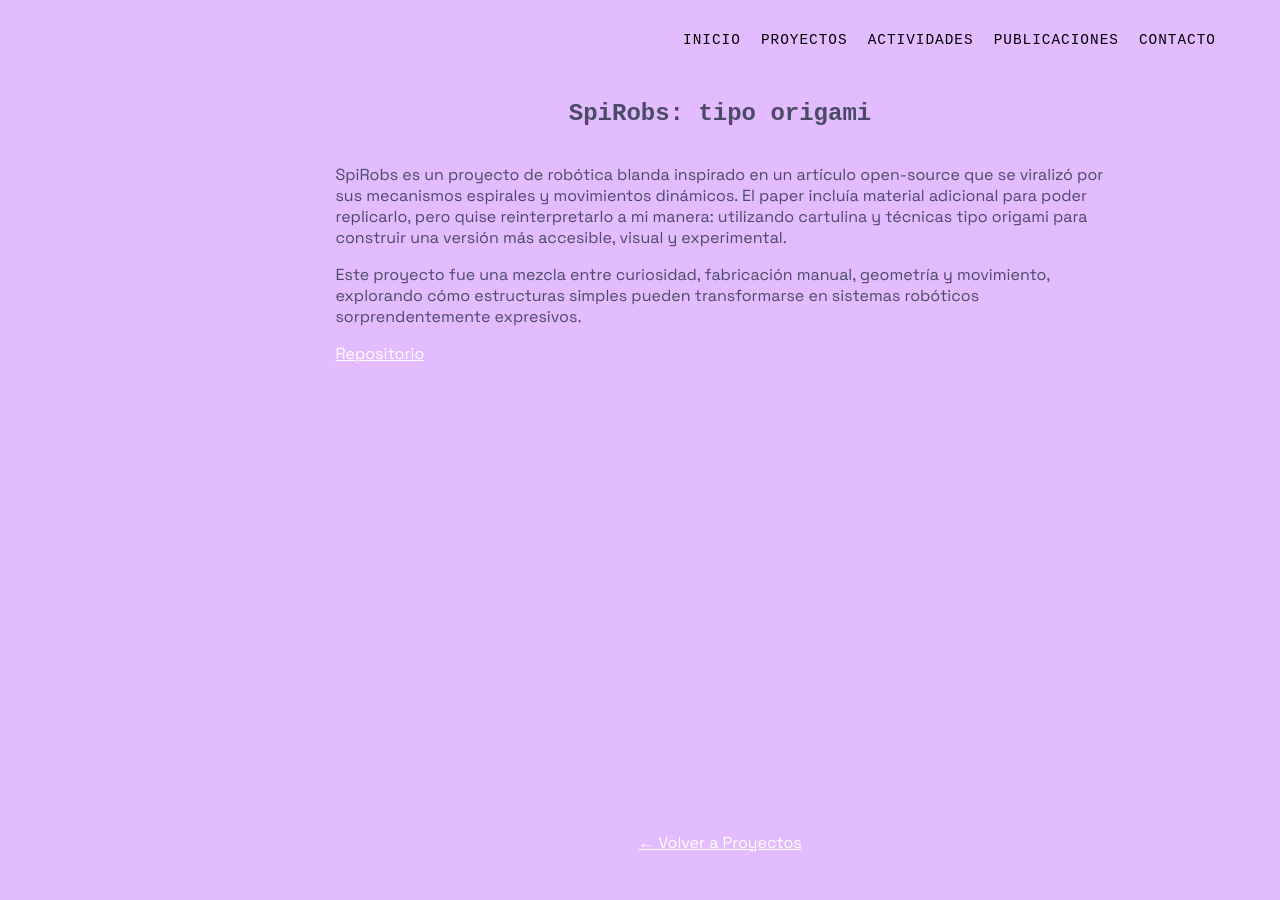
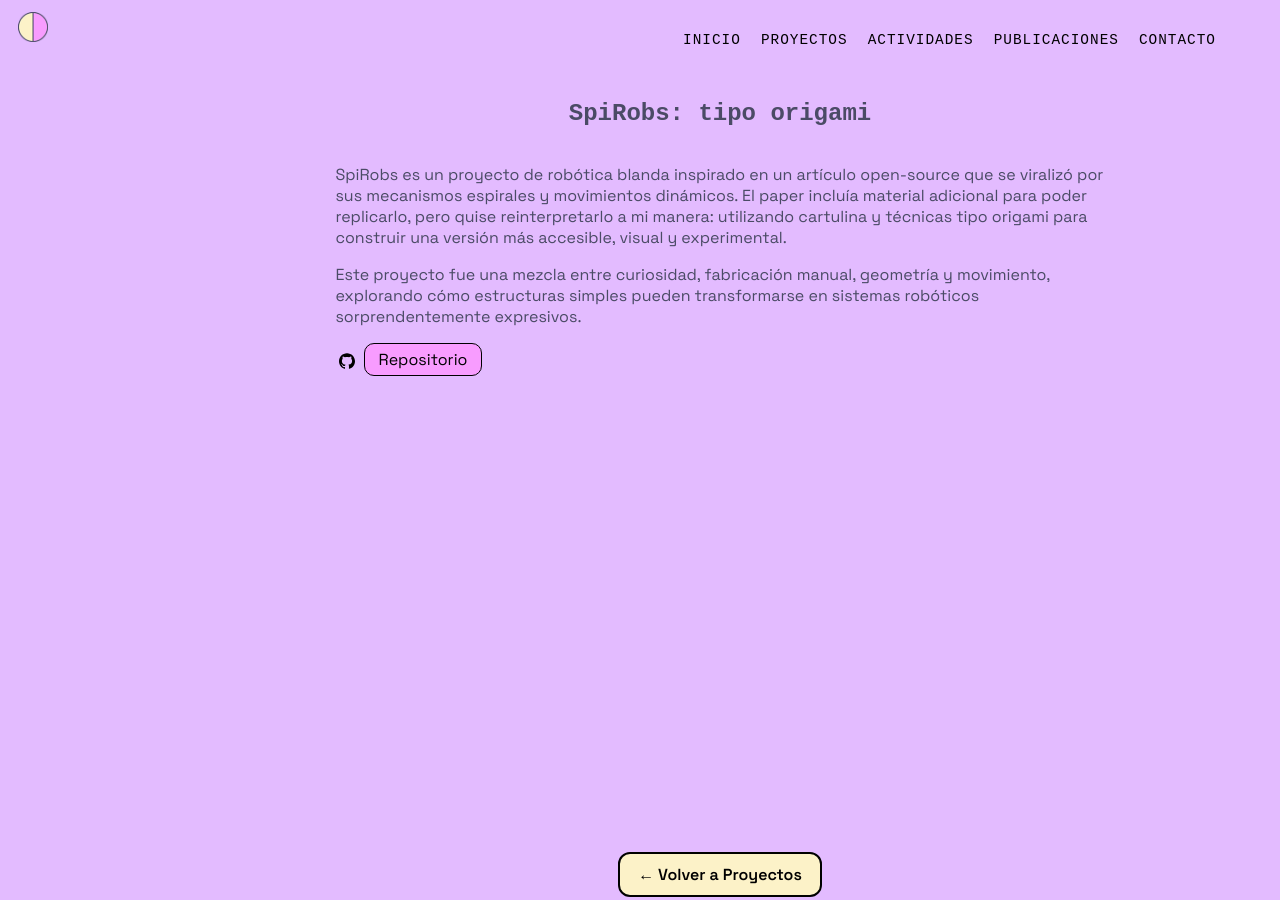
Before and after one commit to abrahamvc/bluecarolinnewp, a Jekyll site: the page built from _proyectos/spirobs.md, in a window 1280 px wide. Built offline with Jekyll 4.4.1, drawn with Linux system fonts in a browser that asks for light colours; some web fonts are replaced.

Commit message:
botone, bordeado, logo menu

```diff
--- a/_includes/menu.html
+++ b/_includes/menu.html
@@ -1,4 +1,4 @@
-<nav id="main_menu" class="navbar">
+<nav class="navbar">
   {% for link in site.navigation %}
     <a href="{{ link.url | relative_url }}"
        class="nav-link {% if page.url == link.url %}active{% endif %}">
--- a/_layouts/default.html
+++ b/_layouts/default.html
@@ -12,7 +12,15 @@
 </head>
 <body>
     <div id="main_container">
-        <div class="navbar">{% include menu.html %}</div>
+        <div class="navbar">
+            <a href="{{ '/' | relative_url }}" class="logo-link">
+                <img src="{{ '/assets/images/favicon.ico' | relative_url }}" alt="Logo">
+            </a>
+
+            <div class="menu-container">
+                {% include menu.html %}
+            </div>
+        </div>
         <div class="content">{{ content }}</div>
     </div>
 </body>
--- a/_proyectos/spirobs.md
+++ b/_proyectos/spirobs.md
@@ -8,4 +8,4 @@ SpiRobs es un proyecto de robótica blanda inspirado en un artículo open-source
 
 Este proyecto fue una mezcla entre curiosidad, fabricación manual, geometría y movimiento, explorando cómo estructuras simples pueden transformarse en sistemas robóticos sorprendentemente expresivos.
 
-[Repositorio](https://github.com/blueCarolinne/spirobsOrigamiVersion)
+- <img class="md-icon" src="{{ '/assets/icons/github.svg' | relative_url }}" alt="GitHub Icon"> [Repositorio](https://github.com/blueCarolinne/spirobsOrigamiVersion)
--- a/assets/css/main.scss
+++ b/assets/css/main.scss
@@ -19,10 +19,12 @@ body {
 }
 
 a {
-  color: white;
+  text-decoration: none;
+  color: black;
 }
 
 a:visited {
+  text-decoration: none;
   color: rgb(57, 49, 144);
 }
 
@@ -38,6 +40,7 @@ a:visited {
   }
 
 }
+
 
 h1, h2, h3 {
   font-family: {{ site.fonts.titles }};
@@ -55,3 +58,70 @@ h1, h2, h3 {
 .boton-cv {
   background-color: var(--color-rosado);
 }
+
+.project_details img,
+.project_entry_container .content img:not(.md-icon) {
+    border-radius: 25px;
+}
+
+.btn-back {
+    display: inline-block;
+    margin-top: 20px;
+    padding: 10px 18px;
+
+    background-color: var(--color-gris);
+    color: black;
+
+    border: 2px solid black;
+    border-radius: 12px;
+
+    text-decoration: none;
+    font-weight: 600;
+
+    transition: all 0.2s ease;
+}
+
+.btn-back:hover {
+    transform: translateY(-2px);
+    box-shadow: 4px 4px 0 black;
+}
+
+.project_entry_container .content a {
+    display: inline-block;
+    background-color: var(--color-rosado);
+
+    color: black;
+    text-decoration: none;
+
+    padding: 5px 14px;
+    margin: 0;
+
+    border: 1px solid black;
+    border-radius: 10px;
+
+    transition: all 0.2s ease;
+
+}
+
+.project_entry_container .content a:hover {
+    background-color: var(--color-lila);
+    box-shadow: 3px 3px 0 black;
+    transform: translateY(-2px);
+}
+
+.project_entry_container .content ul {
+    list-style: none;
+    padding-left: 0;
+    margin-left: 0;
+    padding: 0;
+    margin: 0;
+
+}
+
+.project_details a > div {
+    transition: transform 0.2s ease;
+}
+
+.project_details a:hover > div {
+    transform: translateY(-20px);
+}
--- a/assets/css/styles.css
+++ b/assets/css/styles.css
@@ -12,12 +12,35 @@ html, body {
     width: 100%;
 }
 
-.navbar{
+.navbar {
     display: flex;
     justify-content: flex-end;
+    align-items: center;
     padding: 1rem 2rem;
+    width: 100%;
     gap: 20px;
+    box-sizing: border-box;
 }
+
+.logo-link {
+    position: fixed !important;
+    top: 12px !important;
+    left: 18px !important;
+    z-index: 9999 !important;
+}
+
+.logo-link img {
+    width: 30px !important;
+    height: 30px !important;
+    object-fit: contain;
+    border-radius: 0 !important;
+}
+
+.menu-container {
+    display: flex;
+    gap: 50px;
+}
+
 
 .nav-link {
     text-decoration: none;
@@ -108,13 +131,14 @@ html, body {
 
 .home_content .home_social_media{
     display: flex;
-    flex-direction: rows;
+    flex-direction: row;
 }
 
 .home_social_media a {
     width: 50px;
     height: 50px;
     margin: 0 10px;
+
 }
 
 
@@ -136,7 +160,7 @@ html, body {
 }
 
 .project_container .project_details .project_title {
-    font-size: 1.5rem;
+    font-size: 1 rem;
     font-weight: bold;
     margin-left: 20px;
 
```
